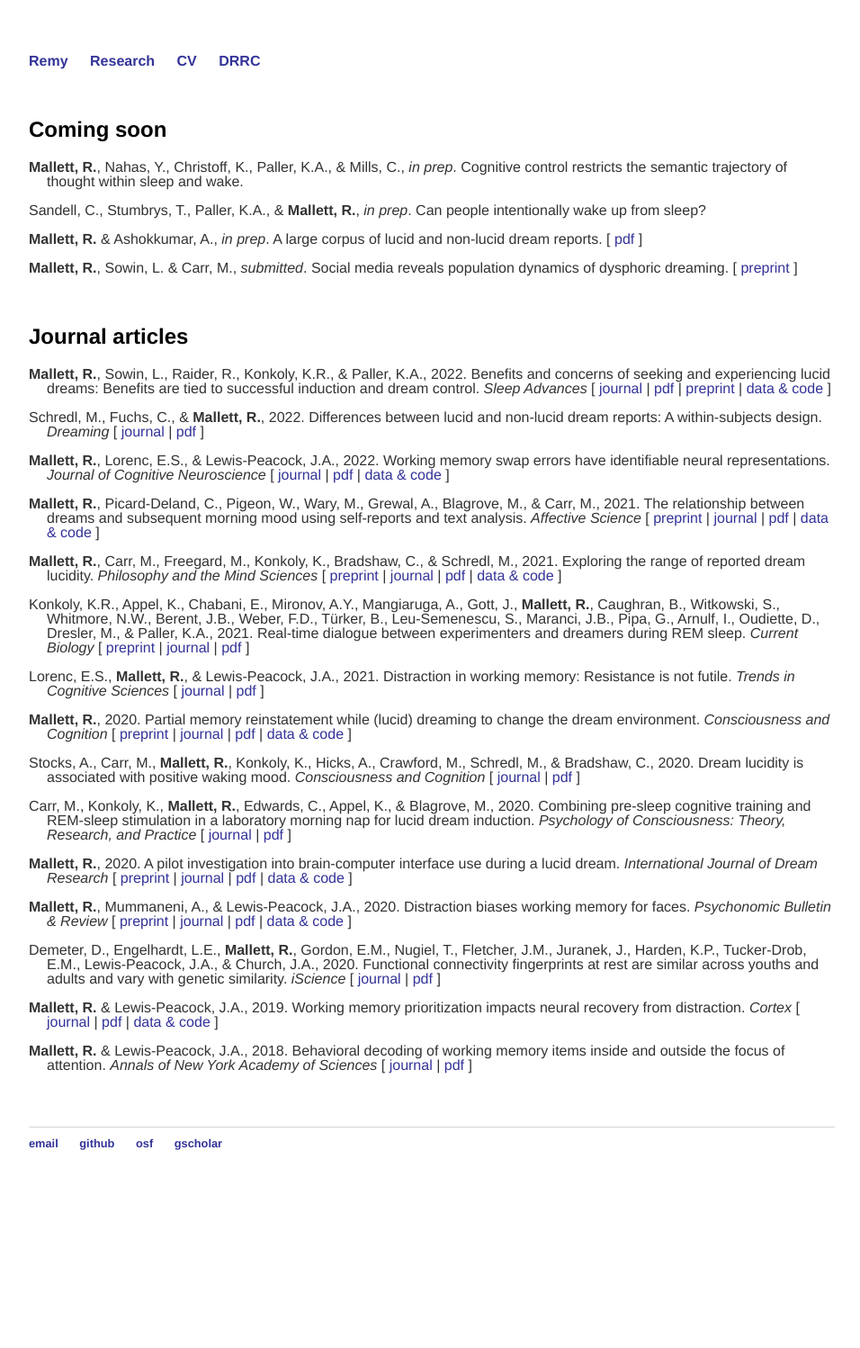
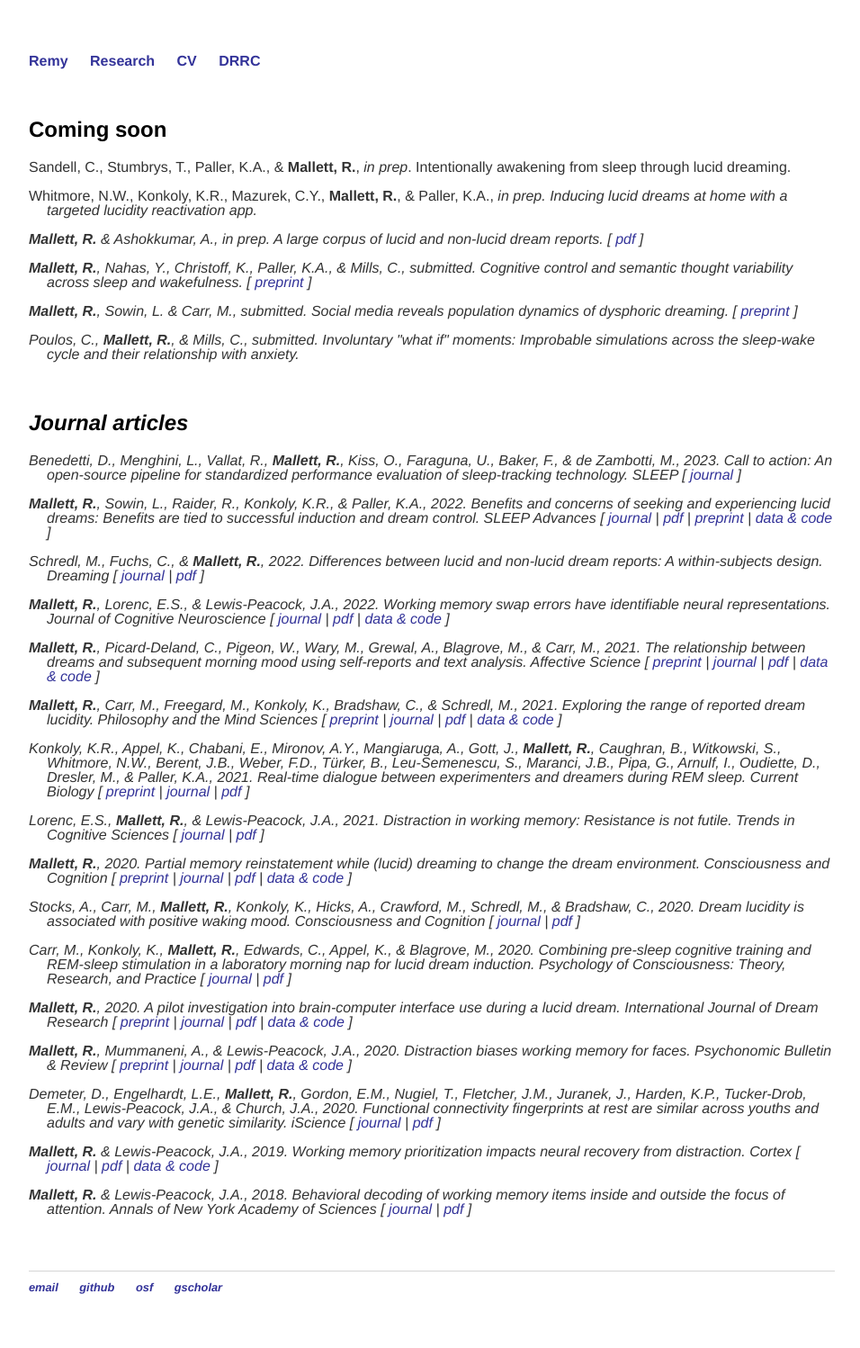
Before and after one commit to remrama/remrama.github.io, a Jekyll site: the page built from research/index.html, in a window 1280 px wide. Shown: the whole page at 90% size, without its empty margins (160-1116 px from the left). Built offline with Jekyll 4.4.1, drawn with Linux system fonts in a browser that asks for light colours; before the commit the page ends 1338 px from its top, so only the background shows below that.

Commit message:
Update index.html

```diff
--- a/research/index.html
+++ b/research/index.html
@@ -9,23 +9,32 @@ title: Research
     <h2>Coming soon</h2>
 
     <p class="hanging">
-        <strong>Mallett, R.</strong>, Nahas, Y., Christoff, K., Paller, K.A., & Mills, C., <em>in prep</em>. Cognitive control restricts the semantic trajectory of thought within sleep and wake.
+        Sandell, C., Stumbrys, T., Paller, K.A., & <strong>Mallett, R.</strong>, <em>in prep</em>. Intentionally awakening from sleep through lucid dreaming.
     </p>
     <p class="hanging">
-        Sandell, C., Stumbrys, T., Paller, K.A., & <strong>Mallett, R.</strong>, <em>in prep</em>. Can people intentionally wake up from sleep?
+        Whitmore, N.W., Konkoly, K.R., Mazurek, C.Y., <strong>Mallett, R.</strong>, & Paller, K.A., <em>in prep</am>. Inducing lucid dreams at home with a targeted lucidity reactivation app.
     </p>
     <p class="hanging">
         <strong>Mallett, R.</strong> & Ashokkumar, A., <em>in prep</em>. A large corpus of lucid and non-lucid dream reports. [ <a href="https://drive.google.com/file/d/1e9OZME_hAf2SA8b44tTBA4he7Xlq716o/view?usp=sharing">pdf</a> ]
     </p>
     <p class="hanging">
+        <strong>Mallett, R.</strong>, Nahas, Y., Christoff, K., Paller, K.A., & Mills, C., <em>submitted</em>. Cognitive control and semantic thought variability across sleep and wakefulness. [ <a href="https://doi.org/10.31234/osf.io/k8mnc">preprint</a> ]
+    </p>
+    <p class="hanging">
         <strong>Mallett, R.</strong>, Sowin, L. & Carr, M., <em>submitted</em>. Social media reveals population dynamics of dysphoric dreaming. [ <a href="https://doi.org/10.31234/osf.io/zq4ka">preprint</a> ]
+    </p>
+    <p class="hanging">
+        Poulos, C., <strong>Mallett, R.</strong>, & Mills, C., <em>submitted</em>. Involuntary "what if" moments: Improbable simulations across the sleep-wake cycle and their relationship with anxiety.
     </p>
 
     <br>
     <h2>Journal articles</h2>
 
     <p class="hanging">
-        <strong>Mallett, R.</strong>, Sowin, L., Raider, R., Konkoly, K.R., & Paller, K.A., 2022. Benefits and concerns of seeking and experiencing lucid dreams: Benefits are tied to successful induction and dream control. <em>Sleep Advances</em> [ <a href="https://doi.org/10.1093/sleepadvances/zpac027">journal</a> | <a href="https://drive.google.com/file/d/15efhRjzokdrM7uF6yi-qyAQSEK6Kodfh/view?usp=sharing">pdf</a> | <a href="https://doi.org/10.31234/osf.io/6ub4d">preprint</a> | <a href="https://osf.io/bce8y/">data & code</a> ]
+        Benedetti, D., Menghini, L., Vallat, R., <strong>Mallett, R.</strong>, Kiss, O., Faraguna, U., Baker, F., & de Zambotti, M., 2023. Call to action: An open-source pipeline for standardized performance evaluation of sleep-tracking technology. <em>SLEEP</em> [ <a href="https://doi.org/10.1093/sleep/zsac304">journal</a> ]
+    </p>
+    <p class="hanging">
+        <strong>Mallett, R.</strong>, Sowin, L., Raider, R., Konkoly, K.R., & Paller, K.A., 2022. Benefits and concerns of seeking and experiencing lucid dreams: Benefits are tied to successful induction and dream control. <em>SLEEP Advances</em> [ <a href="https://doi.org/10.1093/sleepadvances/zpac027">journal</a> | <a href="https://drive.google.com/file/d/15efhRjzokdrM7uF6yi-qyAQSEK6Kodfh/view?usp=sharing">pdf</a> | <a href="https://doi.org/10.31234/osf.io/6ub4d">preprint</a> | <a href="https://osf.io/bce8y/">data & code</a> ]
     </p>
 
     <p class="hanging">
```
